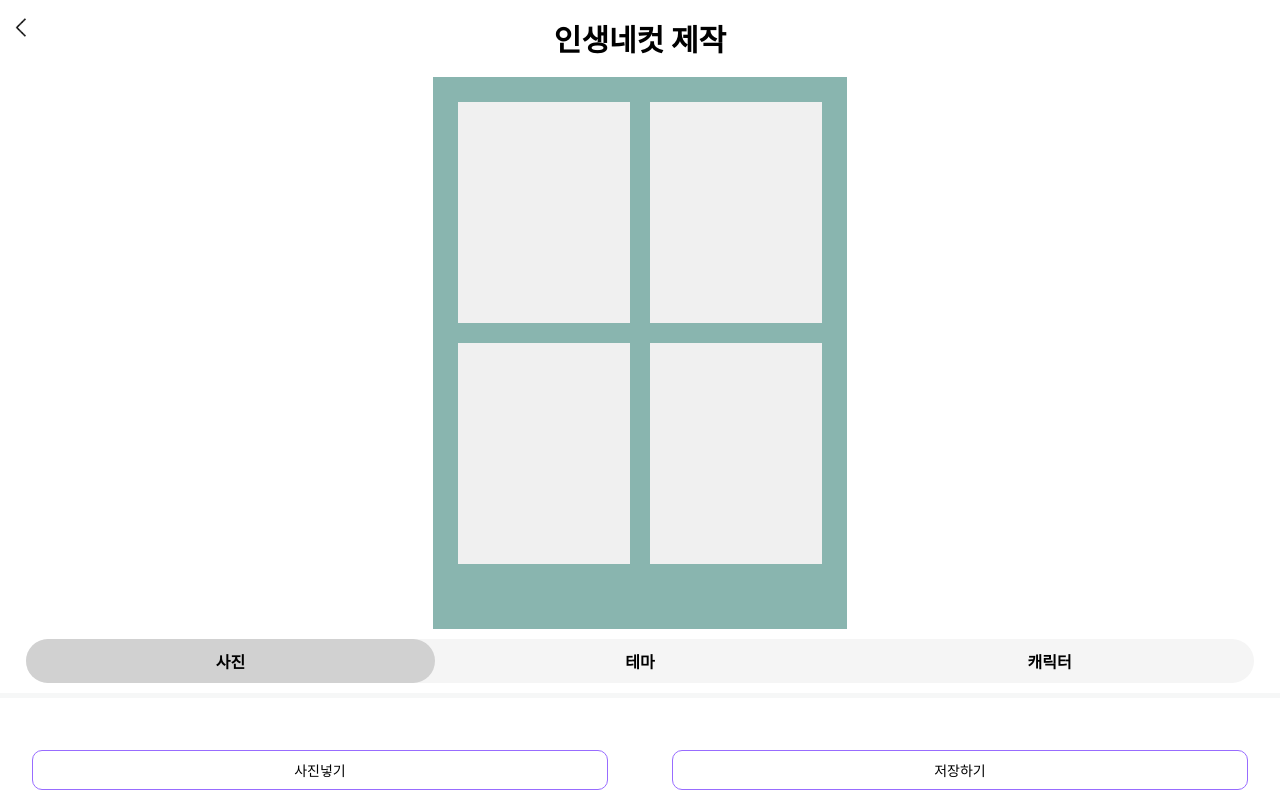
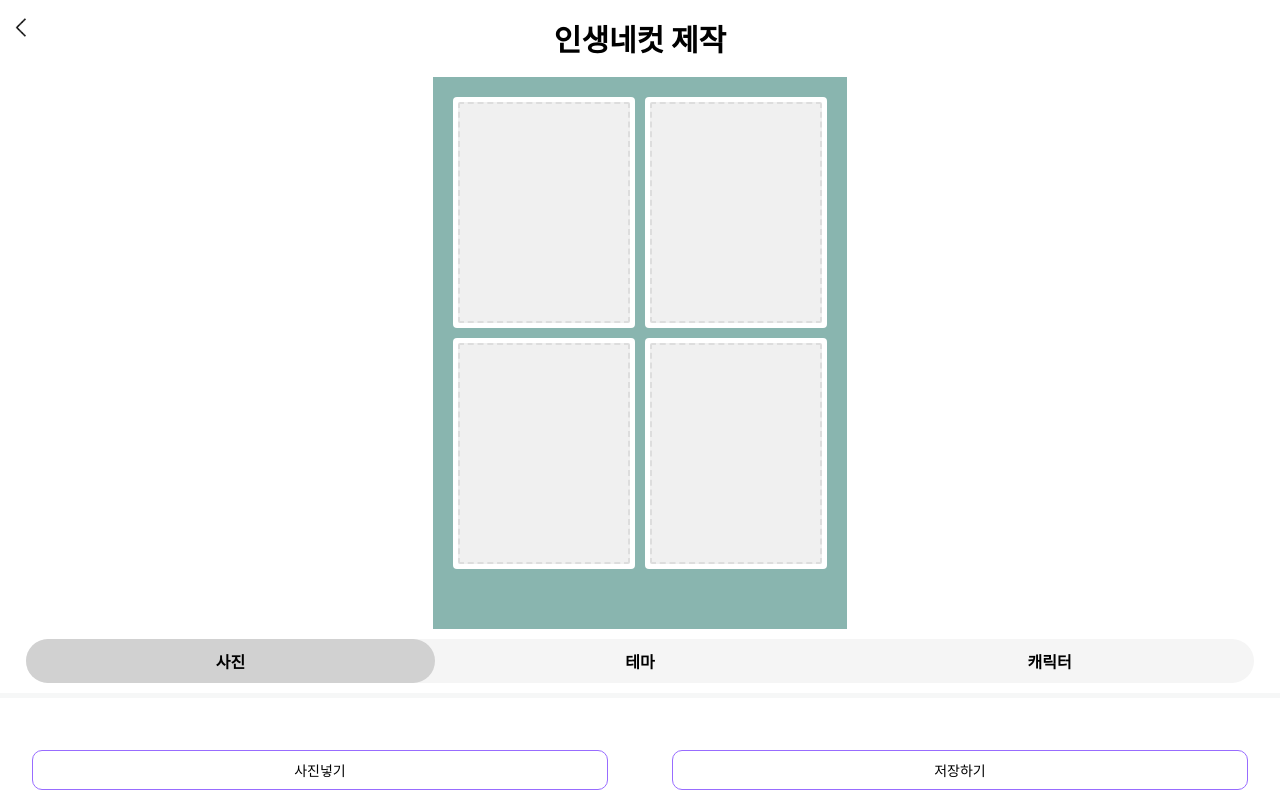
Before and after one commit to SSAFY-D105-Pop4U/Pop4U, a React (Vite) app in the folder frontend/: page /lifeshot in a window 1280 px wide. Built offline with nearby package versions, Linux system fonts and the light colour scheme.

Commit message:
Add : 인생 네컷 사진 넣기 기능 추가

```diff
--- a/frontend/package.json
+++ b/frontend/package.json
@@ -10,6 +10,7 @@
     "preview": "vite preview"
   },
   "dependencies": {
+    "@hello-pangea/dnd": "^18.0.1",
     "@stomp/stompjs": "^7.0.0",
     "axios": "^1.7.9",
     "chart.js": "^4.4.7",
--- a/frontend/src/components/lifeShotPage/LifeShotFrame.jsx
+++ b/frontend/src/components/lifeShotPage/LifeShotFrame.jsx
@@ -1,34 +1,35 @@
 import React from 'react';
 import '../../styles/components/LifeShotFrame.css';
+import { Droppable } from '@hello-pangea/dnd';
 
-const LifeShotFrame = ({selectedColor}) => {
+const LifeShotFrame = ({selectedColor, frameImages}) => {
   return (
     <div className="lifeshot-frame">
       <div className="frame-container" style={{ backgroundColor: selectedColor }}>
         {/* 4개의 사진 영역 */}
         <div className="photo-grid">
-          <div className="photo-slot">
-            <div className="photo-placeholder">
-              {/* 실제 이미지가 들어갈 자리 */}
-            </div>
-          </div>
-          <div className="photo-slot">
-            <div className="photo-placeholder">
-              {/* 실제 이미지가 들어갈 자리 */}
-            </div>
-          </div>
-          <div className="photo-slot">
-            <div className="photo-placeholder">
-              {/* 실제 이미지가 들어갈 자리 */}
-            </div>
-          </div>
-          <div className="photo-slot">
-            <div className="photo-placeholder">
-              {/* 실제 이미지가 들어갈 자리 */}
-            </div>
-          </div>
+          {[0, 1, 2, 3].map((index) => (
+            <Droppable key={index} droppableId={`frame-${index}`}>
+              {(provided, snapshot) => (
+                <div
+                  ref={provided.innerRef}
+                  {...provided.droppableProps}
+                  className="photo-slot"
+                >
+                  <div className={`photo-placeholder ${snapshot.isDraggingOver ? 'drag-over' : ''}`}>
+                    {frameImages[index] && (
+                      <img
+                        src={frameImages[index].preview}
+                        alt={`프레임 이미지 ${index + 1}`}
+                      />
+                    )}
+                  </div>
+                  {provided.placeholder}
+                </div>
+              )}
+            </Droppable>
+          ))}
         </div>
-
       </div>
 
     </div>
--- a/frontend/src/pages/LifeShot.jsx
+++ b/frontend/src/pages/LifeShot.jsx
@@ -6,12 +6,33 @@ import ShotToggleButton from "../components/lifeShotPage/ShotToggleButton";
 import ColorPicker from "../components/lifeShotPage/ColorPicker";
 import '../styles/pages/LifeShot.css';
 
+import { DragDropContext, Droppable, Draggable } from '@hello-pangea/dnd';
+
 const LifeShot = () => {
 
     const [images, setImages] = useState([]);
     const maxImages = 12;
     const [active, setActive] = useState("사진");
     const [selectedColor, setSelectedColor] = useState("#DDDDD");
+    const [frameImages, setFrameImages] = useState(Array(4).fill(null));
+
+    // 드래그가 끝났을 때 실행되는 핸들러
+    const handleDragEnd = (result) => {
+        if (!result.destination) return;
+
+        const sourceIndex = result.source.index;
+        const destinationId = result.destination.droppableId;
+
+        if (destinationId.startsWith('frame-')) {
+            const frameIndex = parseInt(destinationId.split('-')[1]);
+            const draggedImage = images[sourceIndex];
+
+            // 프레임 이미지 업데이트
+            const newFrameImages = [...frameImages];
+            newFrameImages[frameIndex] = draggedImage;
+            setFrameImages(newFrameImages);
+        }
+    };
 
 
     const handleImageUpload = (e) => {
@@ -37,9 +58,15 @@ const LifeShot = () => {
 
 
   return (
+    <DragDropContext onDragEnd={handleDragEnd}>
+
+
     <div className="lifeshot-page">
       <Header title={"인생네컷 제작"}/>
-      <LifeShotFrame selectedColor={selectedColor}/>
+      <LifeShotFrame
+        selectedColor={selectedColor}
+        frameImages={frameImages}
+      />
 
 
 
@@ -49,13 +76,40 @@ const LifeShot = () => {
 
       {active === "사진" && (
         <div className="lifeshot-image-section">
-          <div className="lifeshot-image-scroll">
-            {images.map((image, index) => (
-              <div key={index} className="lifeshot-image-item">
-                <img src={image.preview} alt={`업로드 이미지 ${index + 1}`} />
-              </div>
-            ))}
-          </div>
+            <Droppable droppableId="image-list" direction="horizontal">
+                {(provided) => (
+                    <div
+                        className="lifeshot-image-scroll"
+                        ref={provided.innerRef}
+                        {...provided.droppableProps}
+                    >
+                        {images.map((image, index) => (
+                            <Draggable
+                                key={index}
+                                draggableId={`image-${index}`}
+                                index={index}
+                            >
+                                {(provided, snapshot) => (
+                                    <div
+                                        ref={provided.innerRef}
+                                        {...provided.draggableProps}
+                                        {...provided.dragHandleProps}
+                                        className={`lifeshot-image-item ${
+                                            snapshot.isDragging ? 'dragging' : ''
+                                        }`}
+                                    >
+                                        <img
+                                            src={image.preview}
+                                            alt={`업로드 이미지 ${index + 1}`}
+                                        />
+                                    </div>
+                                )}
+                            </Draggable>
+                        ))}
+                        {provided.placeholder}
+                    </div>
+                )}
+            </Droppable>
         </div>
       )}
       {active === "테마" && (
@@ -79,6 +133,7 @@ const LifeShot = () => {
                 <button className="button">저장하기</button>
             </div>
         </div>
+        </DragDropContext>
 
 
   );
--- a/frontend/src/styles/components/LifeShotFrame.css
+++ b/frontend/src/styles/components/LifeShotFrame.css
@@ -24,10 +24,38 @@
   display: flex;
   align-items: center;
   justify-content: center;
+  background-color: white; /* 흰색 배경 추가 */
+  border-radius: 4px; /* 모서리 둥글게 */
 }
 
 .photo-placeholder {
   width: 100%;
   height: 100%;
   background-color: #f0f0f0;
+  position: relative; /* 포지션 추가 */
+  display: flex;
+  align-items: center;
+  justify-content: center;
+  border-radius: 2px; /* 모서리 둥글게 */
+  overflow: hidden; /* 이미지가 영역을 벗어나지 않도록 */
 }
+
+.photo-placeholder img {
+  width: 100%;
+  height: 100%;
+  object-fit: cover; /* 이미지 비율 유지하면서 영역 채우기 */
+  position: absolute; /* 절대 위치로 설정 */
+  top: 0;
+  left: 0;
+}
+
+.photo-slot.drag-over {
+  background-color: rgba(0, 0, 0, 0.05);
+  border: 2px dashed #999;
+}
+
+/* 빈 placeholder 스타일 */
+.photo-placeholder:empty {
+  background-color: #f0f0f0;
+  border: 2px dashed #ddd;
+}
```
Also changed, not shown: 1 other file (tests, documents, lock files or other folders).
